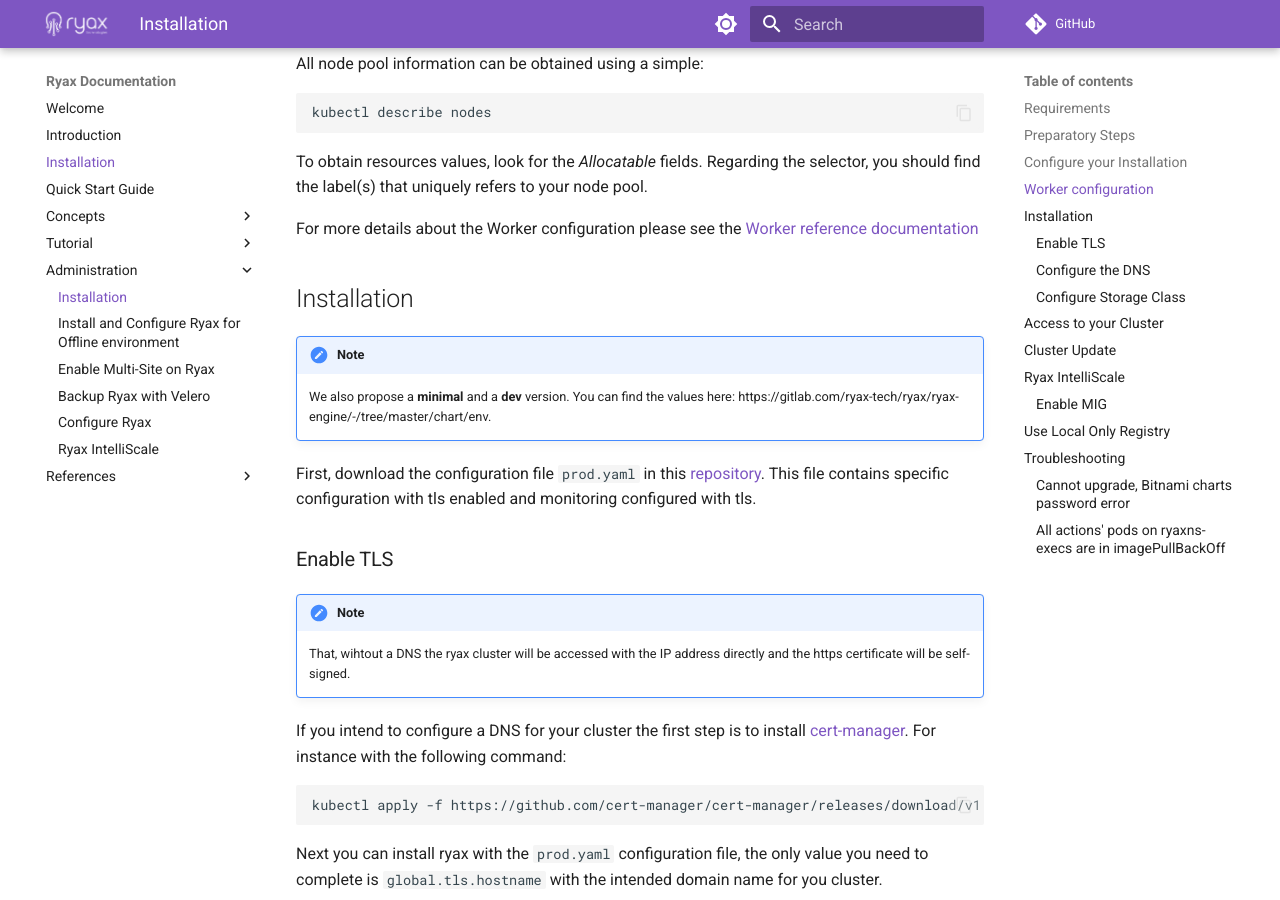
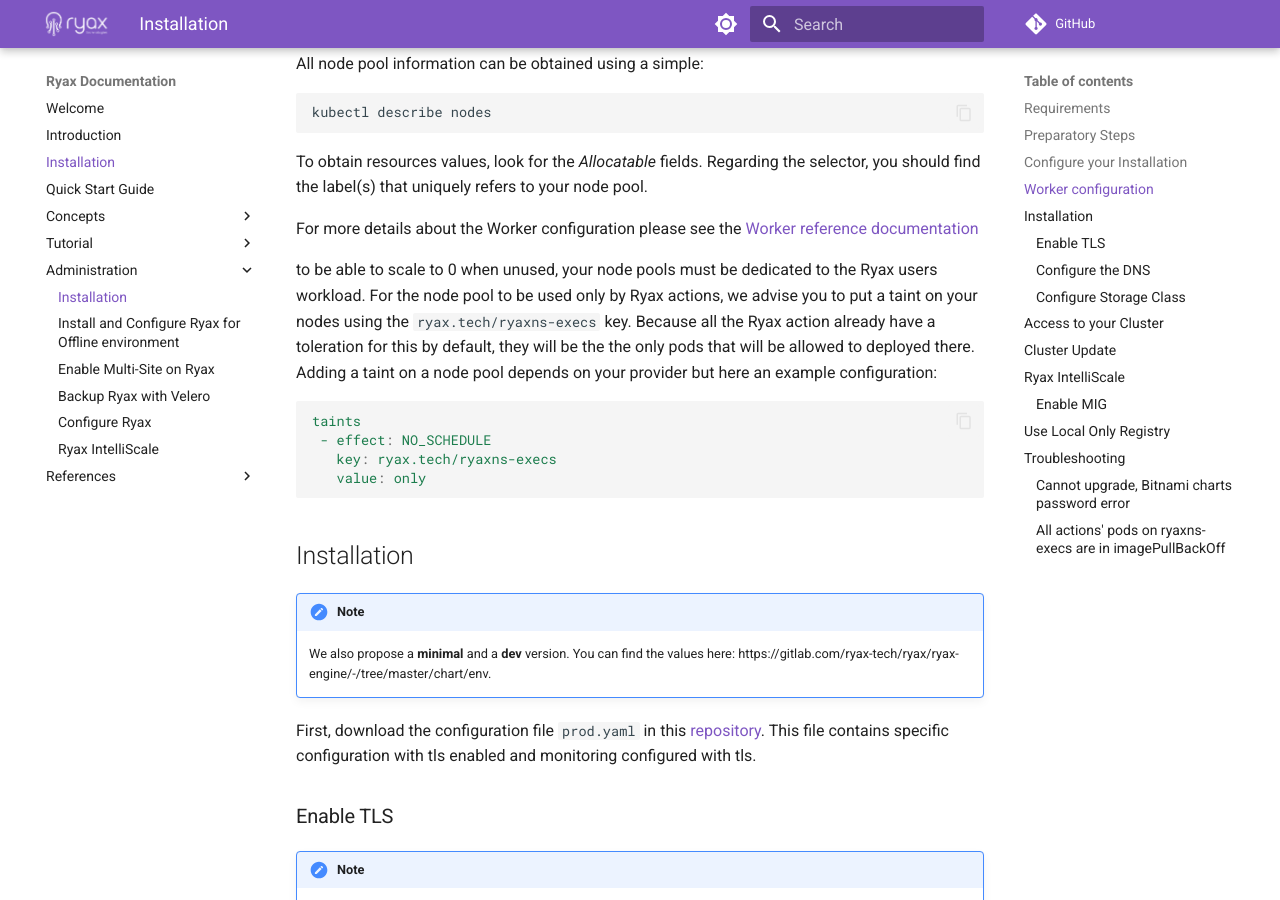
Before and after one commit to RyaxTech/ryax-engine, an MkDocs documentation site: the page built from docs/docs/howto/install_ryax_kubernetes.md, in a window 1280 px wide and 900 px high, scrolled down 2922 px. Built offline with MkDocs 1.6.1 and Material for MkDocs 9.7.7, drawn with Linux system fonts in a browser that asks for light colours; comment, search, counter and statistics services are not loaded.

Commit message:
Add execs taint in the docs

````diff
--- a/docs/docs/howto/install_ryax_kubernetes.md
+++ b/docs/docs/howto/install_ryax_kubernetes.md
@@ -116,6 +116,16 @@
 
 For more details about the Worker configuration please see the [Worker reference documentation](../reference/configuration.md#worker-configuration)
 
+to be able to scale to 0 when unused, your node pools must be dedicated to the Ryax users workload.
+For the node pool to be used only by Ryax actions, we advise you to put a taint on your nodes using the `ryax.tech/ryaxns-execs` key.
+Because all the Ryax action already have a toleration for this by default, they will be the the only pods that will be allowed to deployed there.
+Adding a taint on a node pool depends on your provider but here an example configuration:
+```yaml
+taints
+ - effect: NO_SCHEDULE
+   key: ryax.tech/ryaxns-execs
+   value: only
+```
 
 ## Installation
 
````
